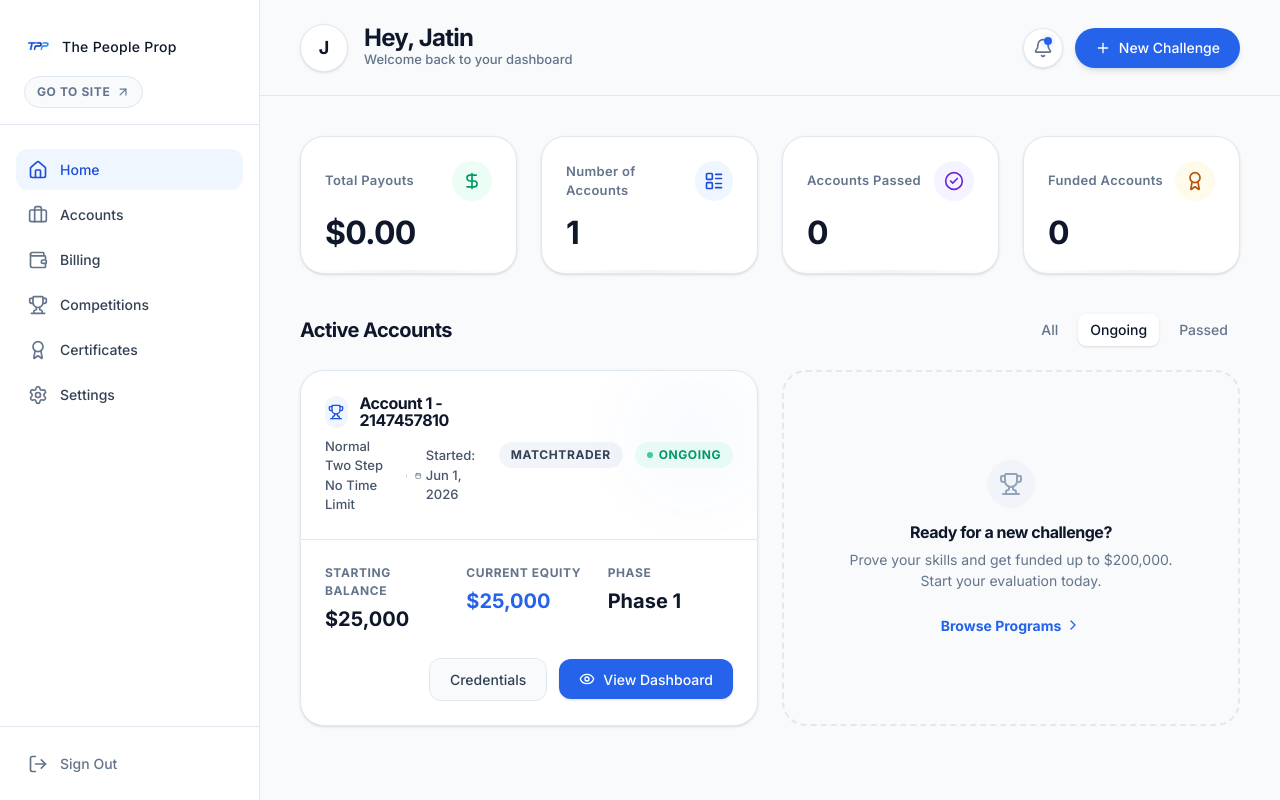
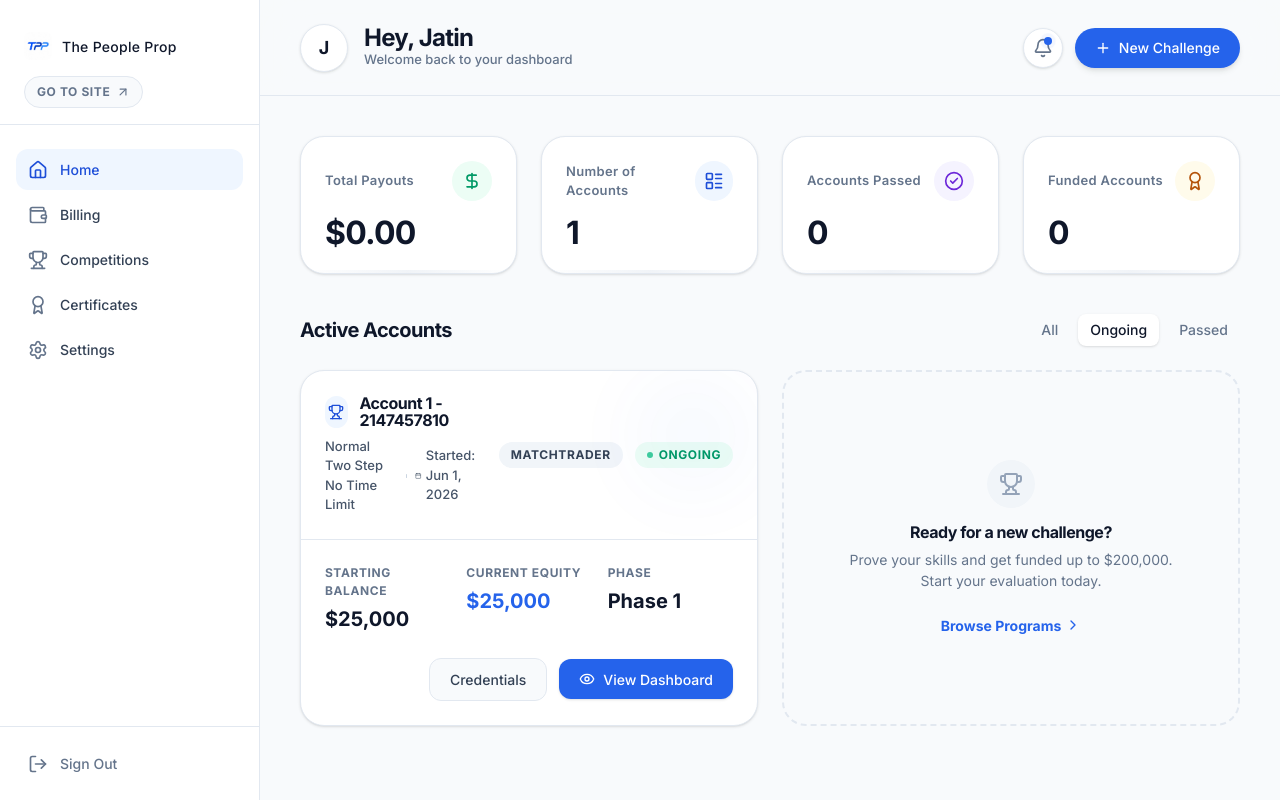
Before and after one commit to jatinkatariaaaa/thepeoplepropwebsite, a Next.js app: page /dashboard in a window 1280 px wide. Built offline with nearby package versions, Linux system fonts and the light colour scheme.

Commit message:
Remove Accounts link from Sidebar as it is redundant

```diff
--- a/src/components/dashboard/ClientSidebar.tsx
+++ b/src/components/dashboard/ClientSidebar.tsx
@@ -21,7 +21,6 @@ import { NavbarLogo } from "@/components/ui/resizable-navbar";
 
 const navItems = [
   { icon: Home, label: "Home", href: "/dashboard" },
-  { icon: Briefcase, label: "Accounts", href: "/dashboard/accounts" },
   { icon: Wallet, label: "Billing", href: "/dashboard/billing" },
   { icon: Trophy, label: "Competitions", href: "/dashboard/competitions" },
   { icon: Award, label: "Certificates", href: "/dashboard/certificates" },
```
